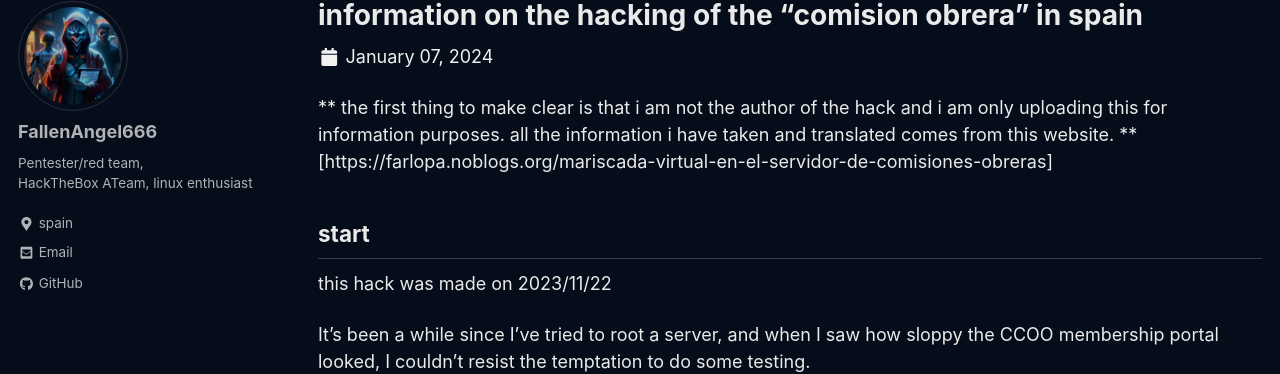
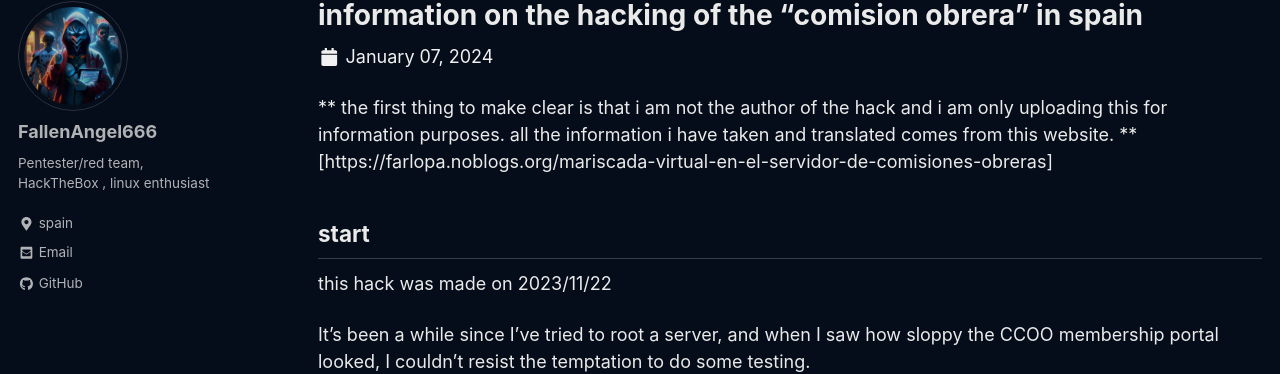
Before and after one commit to Fallenangel666-htb/zzero.github.io, a Jekyll site: the page built from _posts/2021-05-22-comisionesobreras.md, in a window 1280 px wide. Shown: the part 137-511 px from the top of the page. Built offline with Jekyll 4.4.1, drawn with Linux system fonts in a browser that asks for light colours; cached includes are drawn as plain includes; a script that is not in the unit is left out.

Commit message:
Update _config.yml

```diff
--- a/_config.yml
+++ b/_config.yml
@@ -103,7 +103,7 @@ analytics:
 author:
   name             : "FallenAngel666"
   avatar           : "/assets/images/avatar2.jpg"
-  bio              : "Pentester/red team,<br>HackTheBox ATeam, linux enthusiast"
+  bio              : "Pentester/red team,<br>HackTheBox , linux enthusiast"
   location         : "spain"
   email            : "pmpmpjjg358@gmail.com"
   uri              :
```
